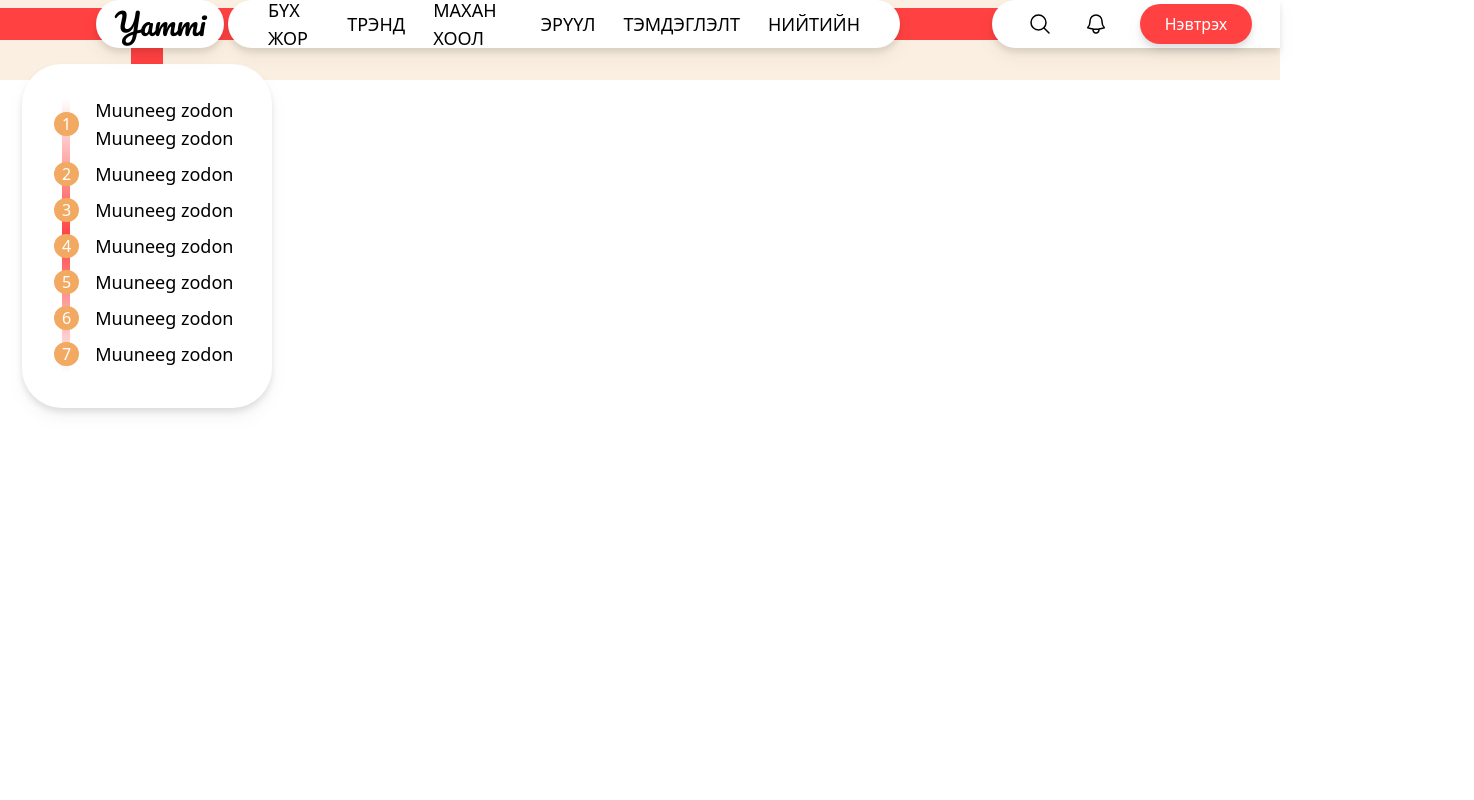
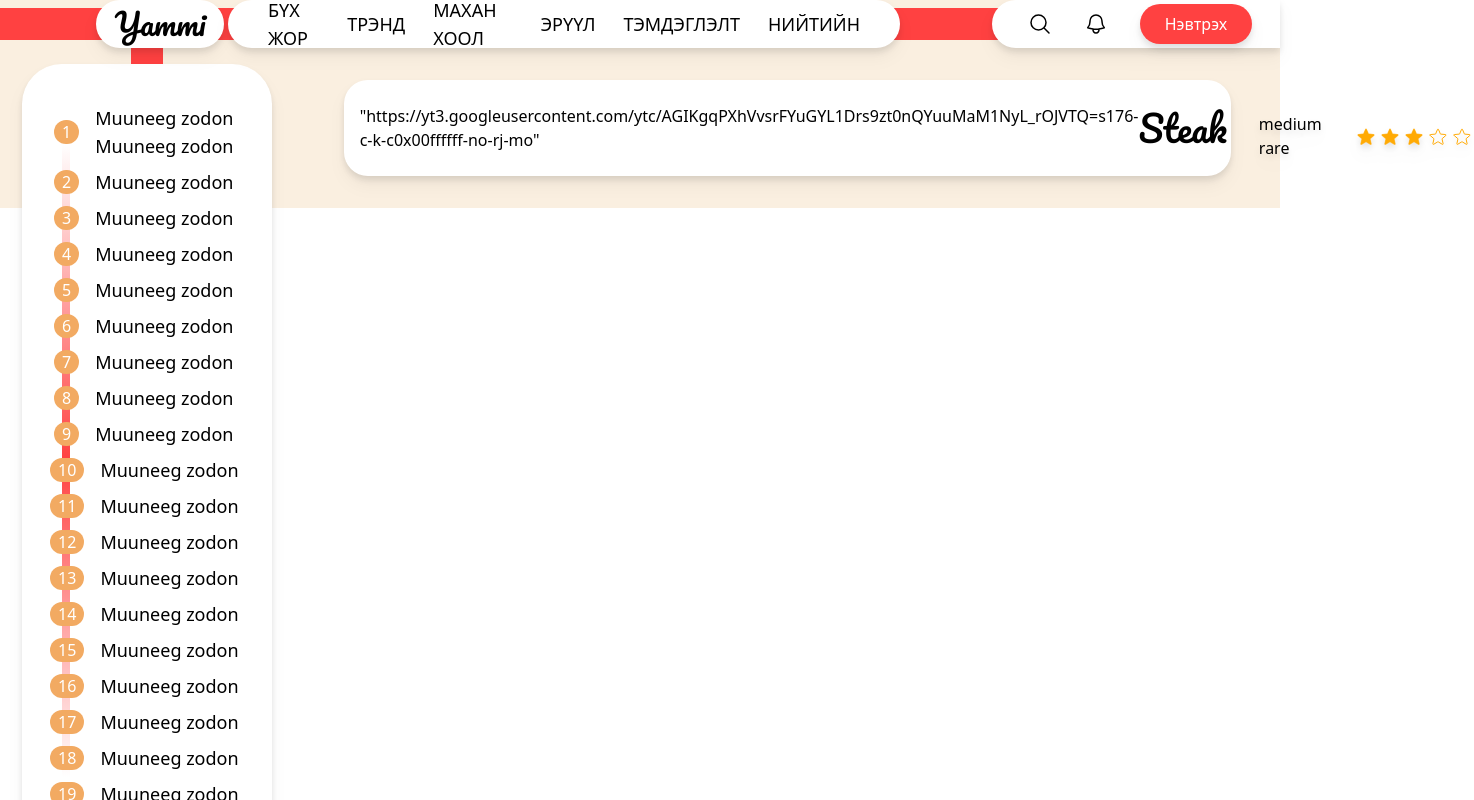
Before and after one commit to jusstuguldur/yammi-frontend, a Next.js app: page /details in a window 1280 px wide. Shown: the whole page, 1474 px wide, since content can reach past the window. Built offline with nearby package versions, Linux system fonts and the light colour scheme.

Commit message:
login changes

```diff
--- a/src/pages/components/food_detail/steps.js
+++ b/src/pages/components/food_detail/steps.js
@@ -35,7 +35,21 @@ const details = [
       { step: "Muuneeg zodon" },
       { step: "Muuneeg zodon" },
       { step: "Muuneeg zodon" },
+      { step: "Muuneeg zodon" },
+      { step: "Muuneeg zodon" },
+      { step: "Muuneeg zodon" },
+      { step: "Muuneeg zodon" },
+      { step: "Muuneeg zodon" },
+      { step: "Muuneeg zodon" },
+      { step: "Muuneeg zodon" },
+      { step: "Muuneeg zodon" },
+      { step: "Muuneeg zodon" },
+      { step: "Muuneeg zodon" },
+      { step: "Muuneeg zodon" },
+      { step: "Muuneeg zodon" },
     ],
+    profile:
+      "https://yt3.googleusercontent.com/ytc/AGIKgqPXhVvsrFYuGYL1Drs9zt0nQYuuMaM1NyL_rOJVTQ=s176-c-k-c0x00ffffff-no-rj-mo",
   },
 ];
 
@@ -45,12 +59,18 @@ export default function Steps() {
       {/* tutorial*/}
       <div className="w-[23%] flex justify-center py-4 fixed h-screen">
         <div className="absolute w-8 h-[30%] bg-primary -mt-8"></div>
-        <div className="w-[85%] bg-white p-8 rounded-[40px] z-10 flex drop-shadow-lg h-fit">
+        <div className="w-[85%] bg-white px-8 py-10 rounded-[40px] z-10 flex drop-shadow-lg h-fit">
           <div className="h-[80%] w-2 bg-gradient-to-b from-transparent via-primary to-transparent ml-2  absolute top-1/2 -translate-y-1/2"></div>
           <div>
             {row.steps.map((alh, j) => (
               <div className="flex mb-2 items-center">
-                <div className=" mr-4 rounded-full bg-[#f2aa62] px-2 text-white z-10">
+                <div
+                  className={
+                    j >= 9
+                      ? ` mr-4 rounded-full bg-[#f2aa62] px-2 text-white z-10 -ml-1`
+                      : ` mr-4 rounded-full bg-[#f2aa62] px-2 text-white z-10`
+                  }
+                >
                   {j + 1}
                 </div>
                 <div className="text-lg">{alh.step}</div>
@@ -60,7 +80,28 @@ export default function Steps() {
         </div>
       </div>
       {/*name videos and others */}
-      <div className="w-[77%] py-4"></div>
+      <div className="w-[77%] py-8 ml-[23%] flex justify-center">
+        <div className="w-[90%] py-4 rounded-3xl bg-white drop-shadow-lg flex items-center px-4">
+          <div className="">"{row.profile}"</div>
+          <div className="font-pacifico text-4xl">{row.name}</div>
+          <div className="mx-8 mt-4">{row.status}</div>
+          <Star value={row.rating} className="mt-4"></Star>
+          <svg
+            xmlns="http://www.w3.org/2000/svg"
+            fill="none"
+            viewBox="0 0 24 24"
+            stroke-width="1.5"
+            stroke="currentColor"
+            class="w-6 h-6 mt-4 ml-8"
+          >
+            <path
+              stroke-linecap="round"
+              stroke-linejoin="round"
+              d="M21 8.25c0-2.485-2.099-4.5-4.688-4.5-1.935 0-3.597 1.126-4.312 2.733-.715-1.607-2.377-2.733-4.313-2.733C5.1 3.75 3 5.765 3 8.25c0 7.22 9 12 9 12s9-4.78 9-12z"
+            />
+          </svg>
+        </div>
+      </div>
     </div>
   ));
 }
--- a/src/pages/login.js
+++ b/src/pages/login.js
@@ -1,7 +1,8 @@
-import { useState } from 'react';
+import { useState } from "react";
+import Link from "next/link";
 export default function LoginPage() {
-  const [username, setUsername] = useState('');
-  const [password, setPassword] = useState('');
+  const [username, setUsername] = useState("");
+  const [password, setPassword] = useState("");
 
   const handleUsernameChange = (event) => {
     setUsername(event.target.value);
@@ -62,12 +63,12 @@ export default function LoginPage() {
                 onChange={handlePasswordChange}
               />
             </div>
-        <button type="submit">Login</button>
+            <button type="submit">
+              <Link href="/">Login</Link>
+            </button>
           </form>
         </div>
       </div>
-
     </div>
-
   );
 }
```
Lines whose indentation alone changed are shown as unchanged.
